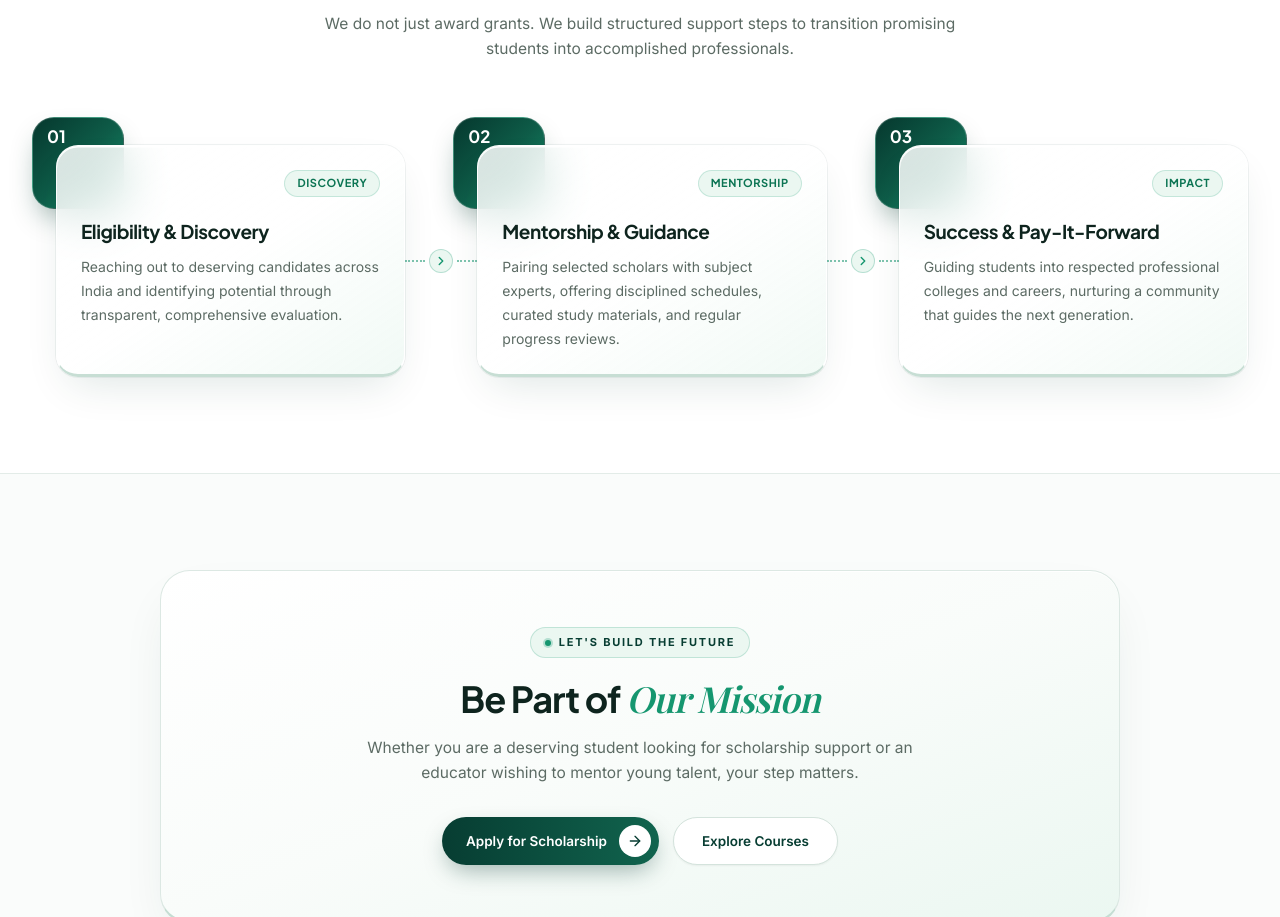
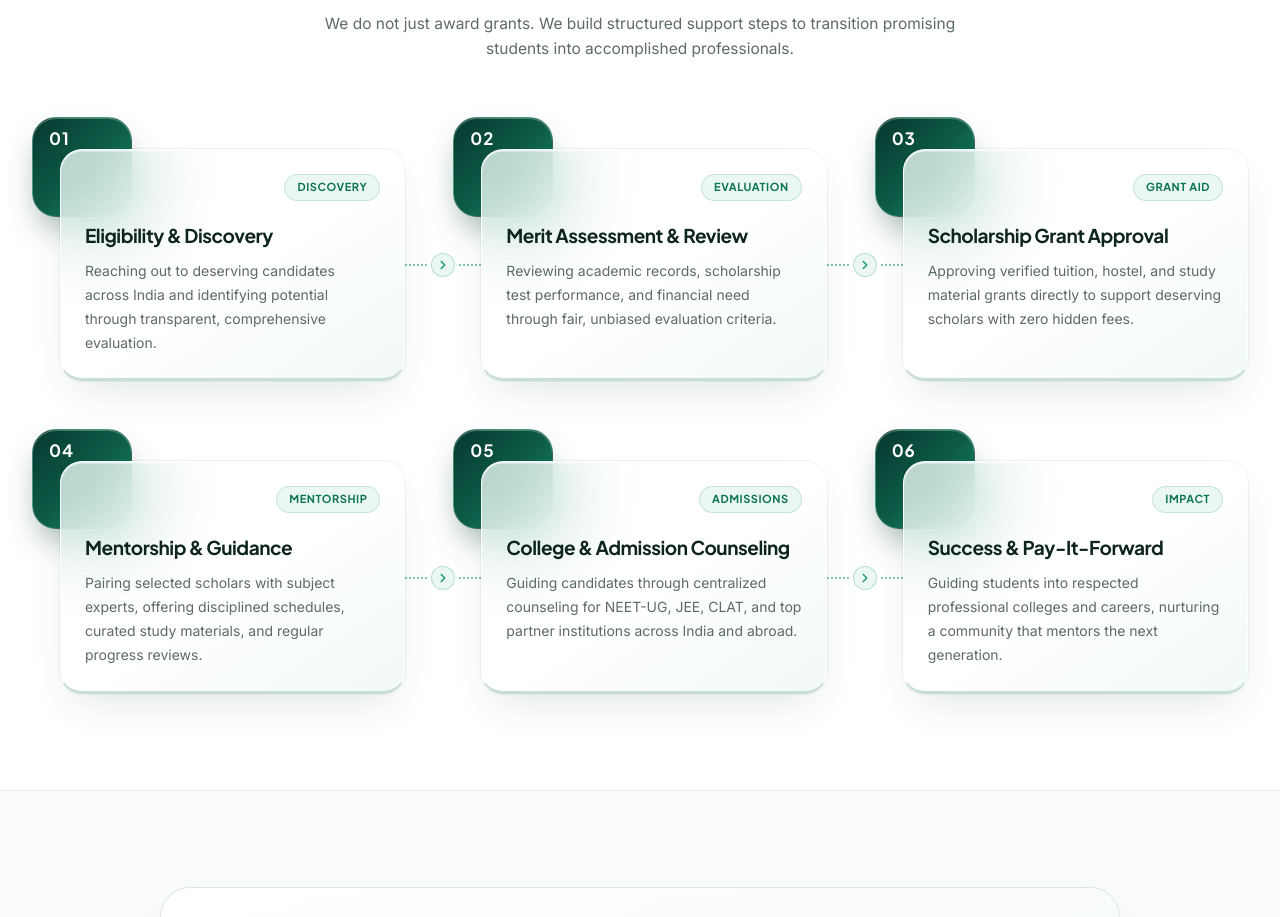
Before and after one commit to mannbond007/milestone, a Next.js app: page /vision-mission in a window 1280 px wide. Shown: the part 2873-3790 px from the top of the page. Built offline with nearby package versions, Linux system fonts and the light colour scheme; no server answers.

Commit message:
Expand Scholar Lifecycle roadmap to 6 frosted-glass steps with row connectors

```diff
--- a/src/components/vision-mission/vision-mission-content.tsx
+++ b/src/components/vision-mission/vision-mission-content.tsx
@@ -56,17 +56,38 @@ const journeySteps = [
   },
   {
     step: "02",
+    tag: "Evaluation",
+    title: "Merit Assessment & Review",
+    description:
+      "Reviewing academic records, scholarship test performance, and financial need through fair, unbiased evaluation criteria.",
+  },
+  {
+    step: "03",
+    tag: "Grant Aid",
+    title: "Scholarship Grant Approval",
+    description:
+      "Approving verified tuition, hostel, and study material grants directly to support deserving scholars with zero hidden fees.",
+  },
+  {
+    step: "04",
     tag: "Mentorship",
     title: "Mentorship & Guidance",
     description:
       "Pairing selected scholars with subject experts, offering disciplined schedules, curated study materials, and regular progress reviews.",
   },
   {
-    step: "03",
+    step: "05",
+    tag: "Admissions",
+    title: "College & Admission Counseling",
+    description:
+      "Guiding candidates through centralized counseling for NEET-UG, JEE, CLAT, and top partner institutions across India and abroad.",
+  },
+  {
+    step: "06",
     tag: "Impact",
     title: "Success & Pay-It-Forward",
     description:
-      "Guiding students into respected professional colleges and careers, nurturing a community that guides the next generation.",
+      "Guiding students into respected professional colleges and careers, nurturing a community that mentors the next generation.",
   },
 ];
 
@@ -457,15 +478,15 @@ export function VisionMissionContent() {
             </p>
           </ScrollReveal>
 
-          <div className="grid grid-cols-1 gap-8 lg:grid-cols-3 lg:gap-12">
+          <div className="grid grid-cols-1 gap-x-10 gap-y-10 md:grid-cols-2 lg:grid-cols-3 lg:gap-x-12 lg:gap-y-12">
             {journeySteps.map((step, idx) => (
-              <ScrollReveal key={step.step} delay={idx * 0.1} className="relative h-full">
-                <div className="group relative h-full pl-6 pt-7">
-                  {/* Flush Horizontal Dotted Connector to Next Card on Desktop */}
-                  {idx < journeySteps.length - 1 && (
+              <ScrollReveal key={step.step} delay={idx * 0.06} className="relative h-full">
+                <div className="group relative h-full pl-7 pt-8">
+                  {/* Flush Horizontal Dotted Connector between columns on each row (Desktop) */}
+                  {idx % 3 !== 2 && (
                     <div
                       aria-hidden="true"
-                      className="pointer-events-none absolute left-full top-[calc(50%+14px)] z-0 hidden w-[72px] -translate-y-1/2 items-center lg:flex"
+                      className="pointer-events-none absolute left-full top-[calc(50%+16px)] z-0 hidden w-[76px] -translate-y-1/2 items-center lg:flex"
                     >
                       <span className="flex-1 border-t-2 border-dotted border-[#15966F]/55 dark:border-[#34D399]/45" />
                       <span className="mx-1 flex h-6 w-6 shrink-0 items-center justify-center rounded-full border border-[#15966F]/25 bg-[#EBF7F1] text-[#15966F] dark:border-[#34D399]/30 dark:bg-[#132E26] dark:text-[#6EE7B7]">
@@ -478,17 +499,21 @@ export function VisionMissionContent() {
                   {/* Overlapping Deep Emerald Step Badge */}
                   <div
                     aria-hidden="true"
-                    className="absolute left-0 top-0 z-0 flex h-[92px] w-[92px] items-start justify-start rounded-[22px] border border-white/20 bg-gradient-to-br from-[#06382E] via-[#0E5C48] to-[#15966F] pl-3.5 pt-2.5 shadow-[0_14px_28px_-8px_rgba(7,61,50,0.42)] transition-transform duration-300 group-hover:-translate-y-1"
+                    className="absolute left-0 top-0 z-0 flex h-[100px] w-[100px] items-start justify-start rounded-[24px] border border-white/20 bg-gradient-to-br from-[#06382E] via-[#0E5C48] to-[#15966F] pl-4 pt-3 shadow-[0_16px_32px_-8px_rgba(7,61,50,0.42),inset_0_1px_0_rgba(255,255,255,0.28)] transition-transform duration-300 group-hover:-translate-y-1"
                   >
-                    <span className="font-heading text-[17px] font-bold leading-none text-white">
+                    <span className="font-heading text-[17px] font-bold leading-none tracking-wider text-white">
                       {step.step}
                     </span>
                   </div>
 
                   {/* Frosted Glass Step Card */}
-                  <div className="relative z-10 flex h-full flex-col justify-between overflow-hidden rounded-[22px] border-[1.5px] border-white/95 border-b-[3px] border-b-[#C7DED4] bg-gradient-to-br from-white/85 via-white/75 to-[#EFF9F4]/85 p-6 ring-1 ring-[#073D32]/[0.06] shadow-[0_18px_44px_-14px_rgba(7,61,50,0.14),inset_0_1.5px_0_rgba(255,255,255,1)] backdrop-blur-xl transition-all duration-300 group-hover:-translate-y-1 group-hover:border-[#15966F]/40 dark:border-[#1E3B32] dark:border-b-[#122922] dark:from-[#0F241E]/85 dark:to-[#112A22]/85">
-                    <div>
-                      <div className="flex justify-end pl-12">
+                  <div className="relative z-10 flex h-full flex-col justify-between overflow-hidden rounded-[22px] border-[1.5px] border-white/95 border-b-[3px] border-b-[#C7DED4] bg-gradient-to-br from-white/80 via-white/70 to-[#EFF9F4]/85 p-6 ring-1 ring-[#073D32]/[0.06] shadow-[0_18px_44px_-14px_rgba(7,61,50,0.14),inset_0_1.5px_0_rgba(255,255,255,1)] backdrop-blur-2xl transition-all duration-300 group-hover:-translate-y-1 group-hover:border-[#15966F]/40 dark:border-[#1E3B32] dark:border-b-[#122922] dark:from-[#0F241E]/85 dark:to-[#112A22]/85">
+                    <span
+                      aria-hidden="true"
+                      className="pointer-events-none absolute -left-8 -top-8 h-28 w-28 rounded-full bg-[#15966F]/18 blur-2xl"
+                    />
+                    <div className="relative z-10">
+                      <div className="flex justify-end pl-14">
                         <span className="rounded-full border border-[#15966F]/18 bg-[#EBF7F1] px-3 py-1 font-heading text-[11px] font-bold uppercase tracking-wider text-[#0B7453] dark:border-[#34D399]/25 dark:bg-[#132E26] dark:text-[#6EE7B7]">
                           {step.tag}
                         </span>
```
